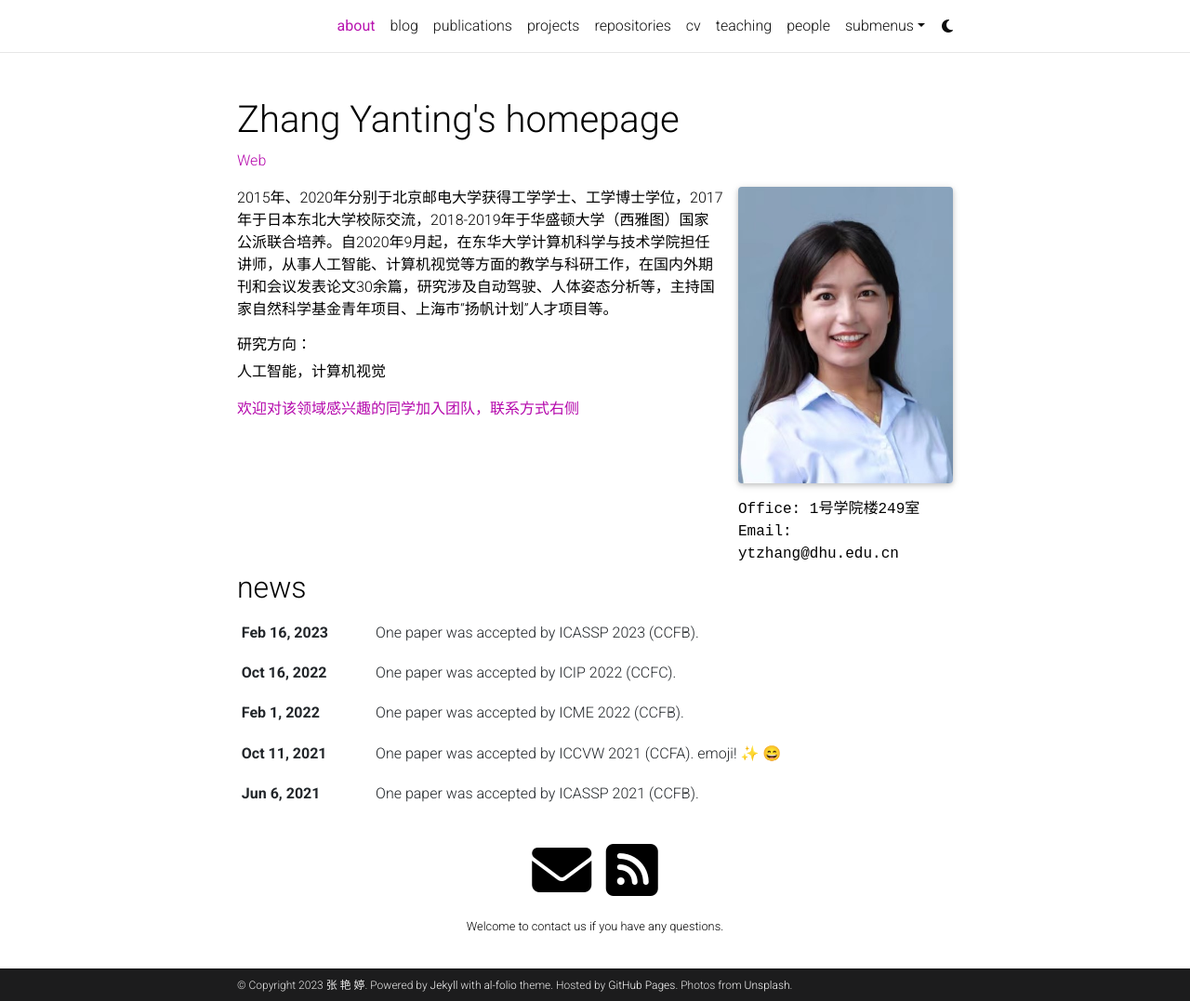
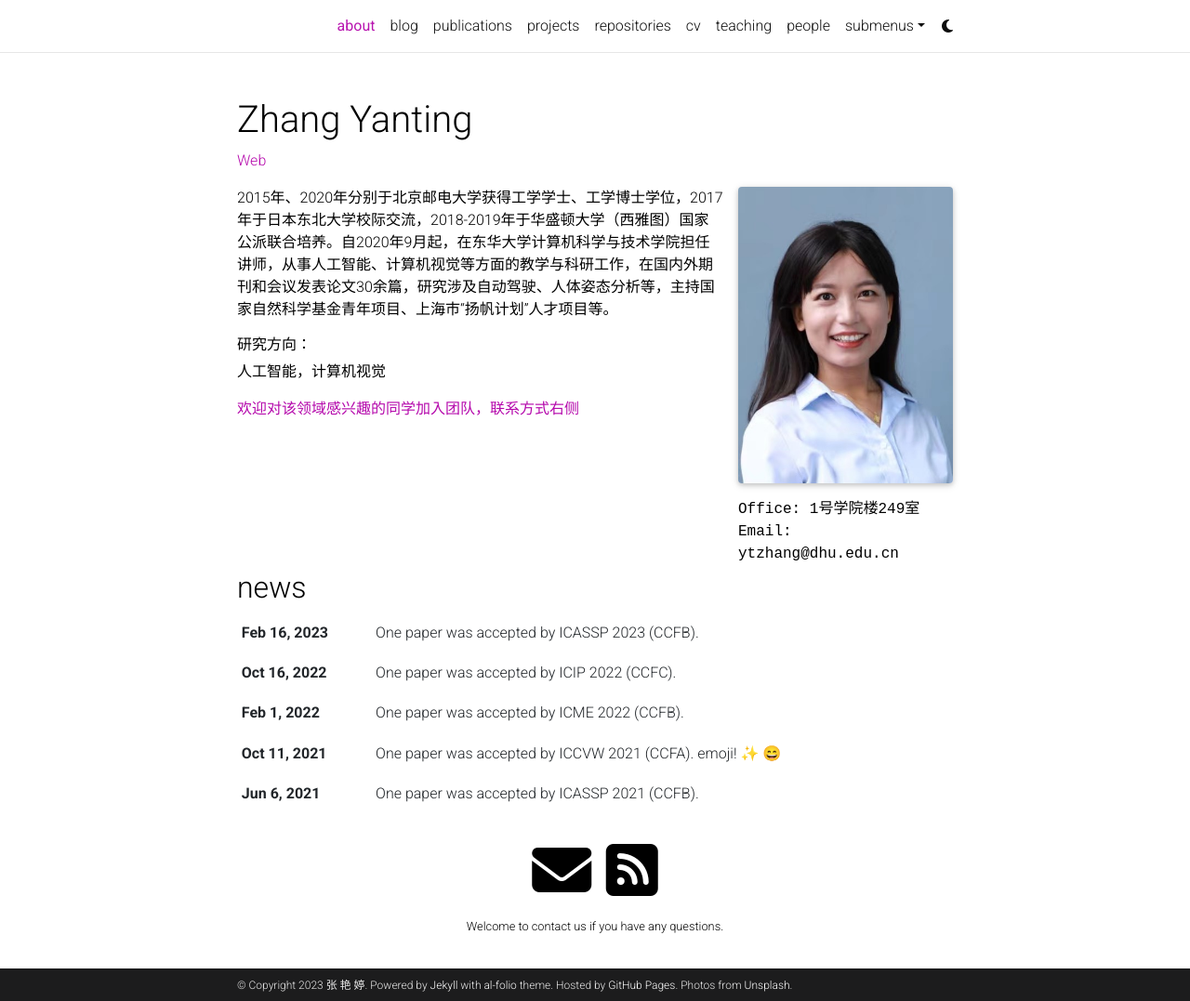
Before and after one commit to zhangyanting/zhangyanting.github.io, a Jekyll site: the page built from _pages/about.md, in a window 1280 px wide and 1077 px high. Shown: the whole window at 93% size. Built offline with Jekyll 4.4.1, drawn with Linux system fonts in a browser that asks for light colours; full-size pictures stand in for the smaller copies a plugin makes; emoji names are drawn with the system emoji font; comment, search, counter and statistics services are not loaded; a style sheet for code colours, icons or effects is not loaded.

```diff
--- a/_config.yml
+++ b/_config.yml
@@ -2,7 +2,7 @@
 # Site settings
 # -----------------------------------------------------------------------------
 
-title: Zhang Yanting's homepage # the website title (if blank, full name will be used instead)
+title: Zhang Yanting # the website title (if blank, full name will be used instead)
 first_name: 张
 middle_name: 艳
 last_name: 婷
```
